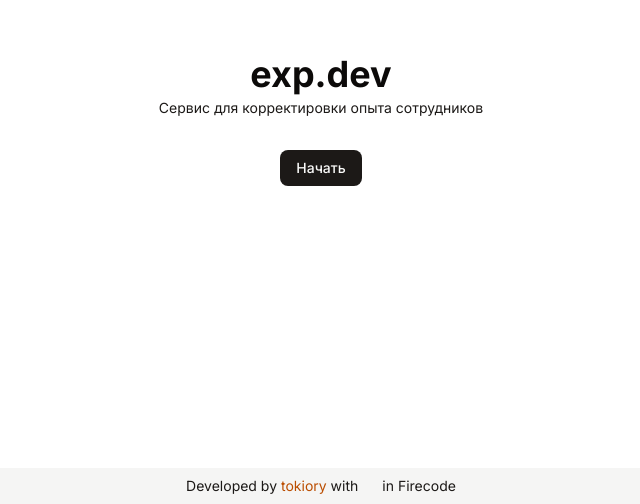
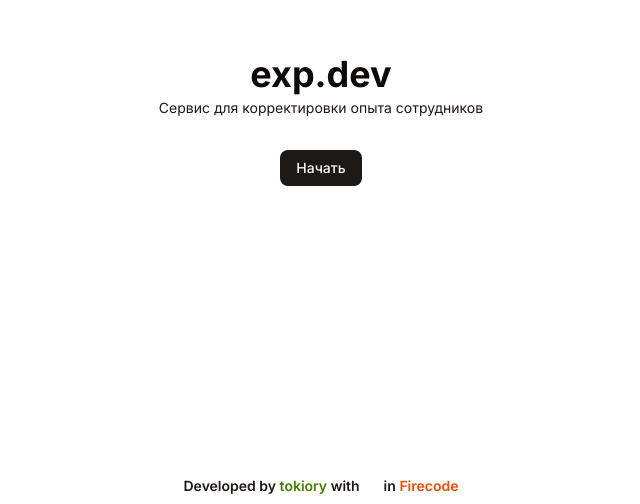
Before and after one commit to tokiory/exp.dev, a Next.js app: page / in a window 1280 px wide. Shown: the part 296-800 px from the top of the page, without its empty margins (319-959 px from the left). Built offline with nearby package versions, Linux system fonts and the light colour scheme; some icons are missing.

Commit message:
feat(footer): change footer ui

```diff
--- a/components/footer/footer.tsx
+++ b/components/footer/footer.tsx
@@ -3,20 +3,20 @@ import { Text } from "@/components/ui";
 
 export const Footer = () => {
   return (
-    <footer className="flex justify-center gap-1 items-center bg-stone-100 px-4 py-2">
+    <footer className="flex font-semibold justify-center gap-1 items-center px-4 py-2">
       <Text>
         Developed by{" "}
         <a
           target="_blank"
           href="https://github.com/tokiory"
-          className="text-amber-700"
+          className="text-lime-700"
         >
           tokiory
         </a>{" "}
         with{" "}
       </Text>{" "}
       <Icon icon="fluent-emoji:pink-heart" />
-      <Text>in Firecode</Text>
+      <Text>in <a className="text-orange-600" target="_blank" href="http://firecode.ru/">Firecode</a></Text>
     </footer>
   );
 };
```
